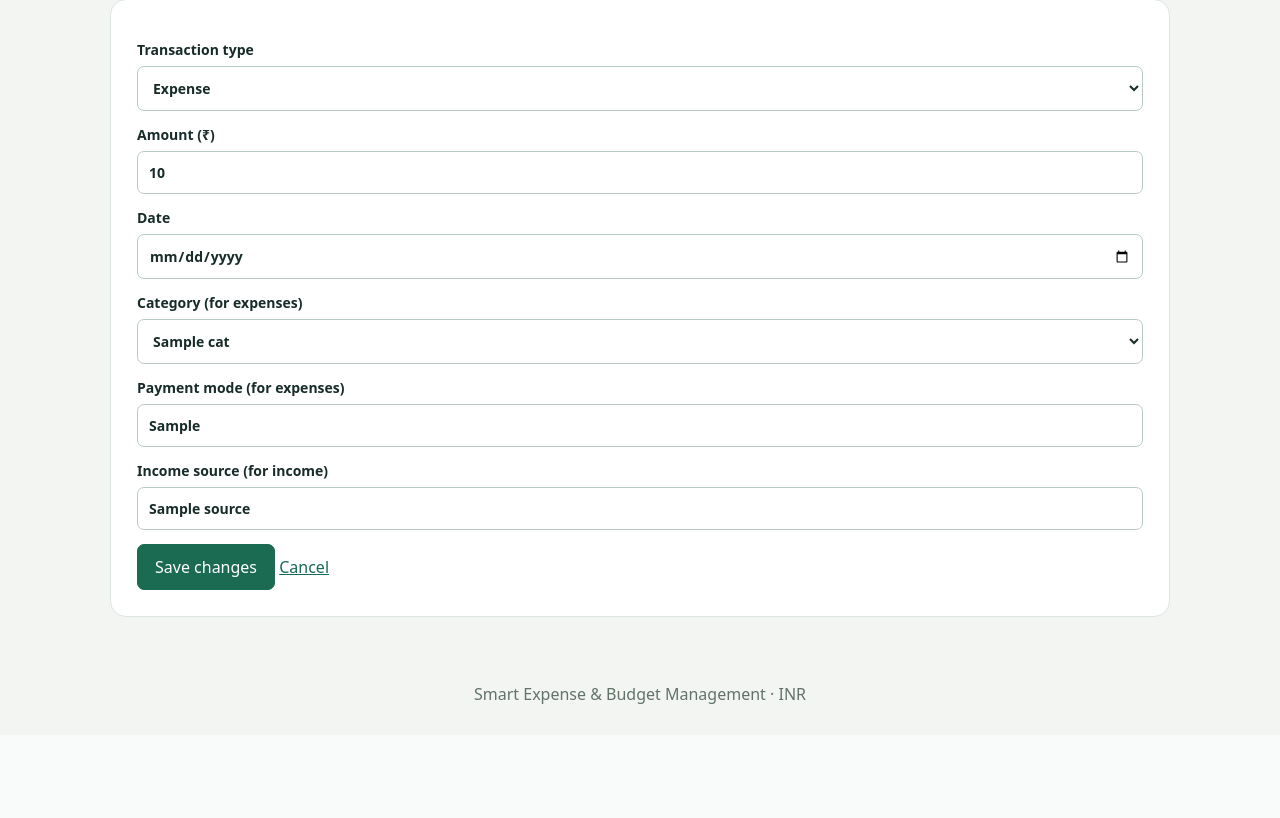
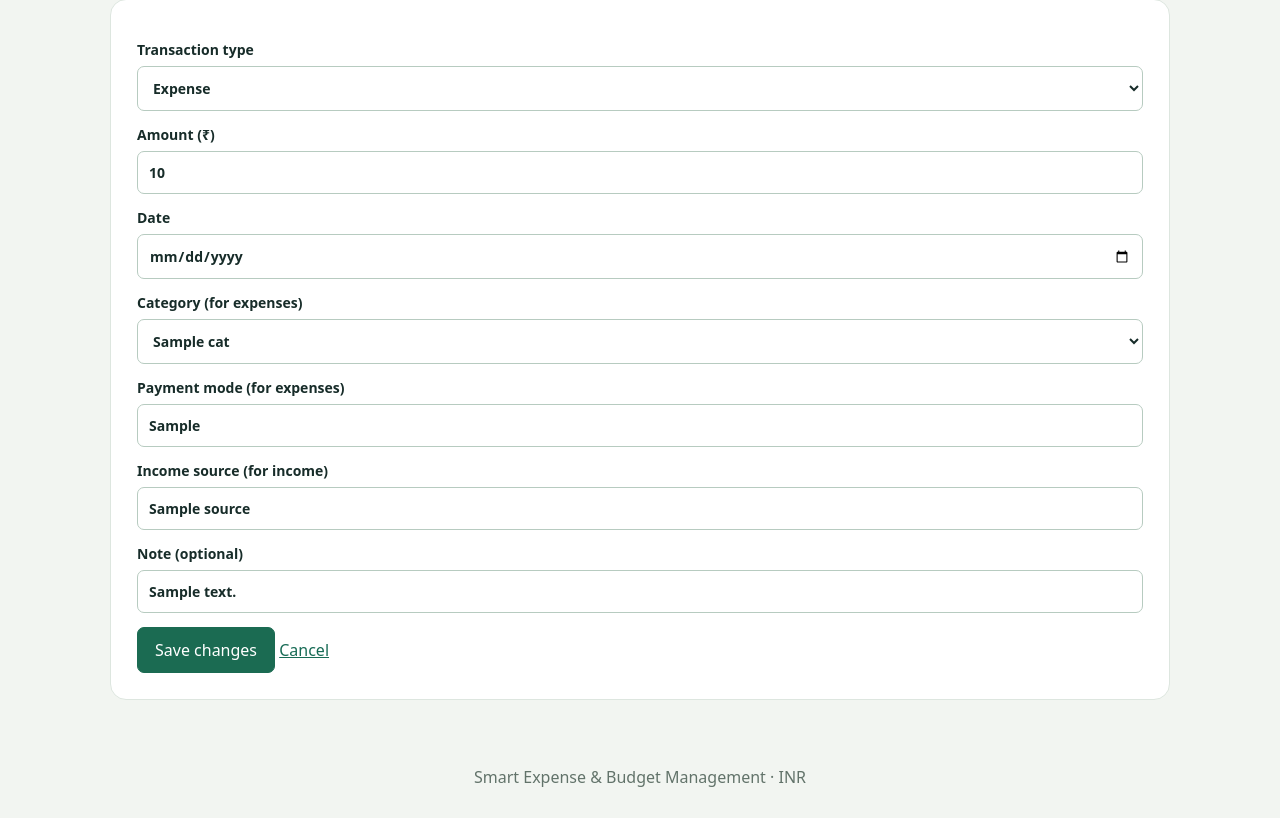
Before and after one commit to gsathvik73-afk/se-project, a Flask app: template smartexpense/templates/transaction_form.html in a window 1280 px wide. Shown: the part 226-1044 px from the top of the page. Before the commit the page ends 930 px from the top, so only its background shows below. Run offline with Flask 3, Linux system fonts and the light colour scheme; the template is opened without the code that fills it: most values are stand-ins (such as "Sample title", 1, 10 or a date in 2020); some libraries are stand-ins or nearby versions.

Commit message:
Keep transaction notes and display edit validation errors

```diff
--- a/smartexpense/templates/transaction_form.html
+++ b/smartexpense/templates/transaction_form.html
@@ -67,6 +67,13 @@
             {% if errors.get('source') %}<span class="error">{{ errors.source }}</span>{% endif %}
         </label>
 
+        <label>
+            Note (optional)
+            <input type="text" name="note" maxlength="2000"
+                   value="{{ form_data.get('note', txn.note or '') }}">
+            {% if errors.get('note') %}<span class="error">{{ errors.note }}</span>{% endif %}
+        </label>
+
         <button class="primary" type="submit">Save changes</button>
         <a href="{{ url_for('web.transaction_list') }}">Cancel</a>
     </form>
```
